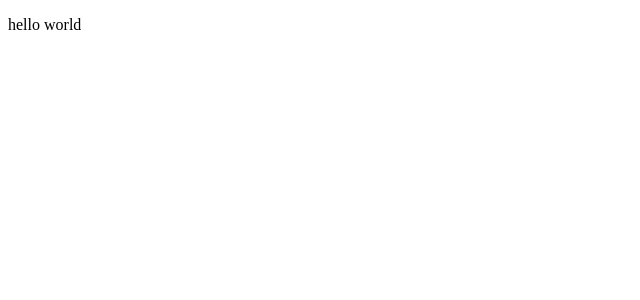
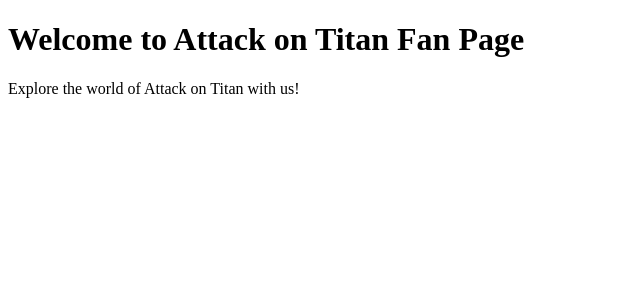
Before and after one commit to Sawyer0/Attack-On-Titan, a React (Create React App) app: page / in a window 1280 px wide. Shown: the top 300 px of the page, without its empty margins (0-640 px from the left). Built offline with nearby package versions, Linux system fonts and the light colour scheme; the HTML template or start-up script is replaced by a standard one.

Commit message:
created file for routes and started home page

```diff
--- a/src/Home.js
+++ b/src/Home.js
@@ -0,0 +1,12 @@
+import React from "react";
+
+function Home() {
+  return (
+    <div>
+      <h1>Welcome to Attack on Titan Fan Page</h1>
+      <p>Explore the world of Attack on Titan with us!</p>
+    </div>
+  );
+}
+
+export default Home;
--- a/src/Routes.js
+++ b/src/Routes.js
@@ -1,4 +1,4 @@
-import { BrowserRouter as Router, Switch, Route } from 'react-router-dom'
+import { BrowserRouter as Router, Switch, Route } from "react-router-dom";
 
 function App() {
   return (
@@ -10,5 +10,5 @@
         <Route path="/quiz" Component={QuizGame} />
       </Switch>
     </Router>
-    )
+  );
 }
--- a/src/index.js
+++ b/src/index.js
@@ -1,10 +1,11 @@
 import React from 'react';
 import ReactDOM from 'react-dom/client';
 import App from './App';
+import Home from './Home';
 
 const root = ReactDOM.createRoot(document.getElementById('root'));
 root.render(
   <React.StrictMode>
-    <App />
+    <Home />
   </React.StrictMode>
 );
```
Lines whose indentation alone changed are shown as unchanged.
